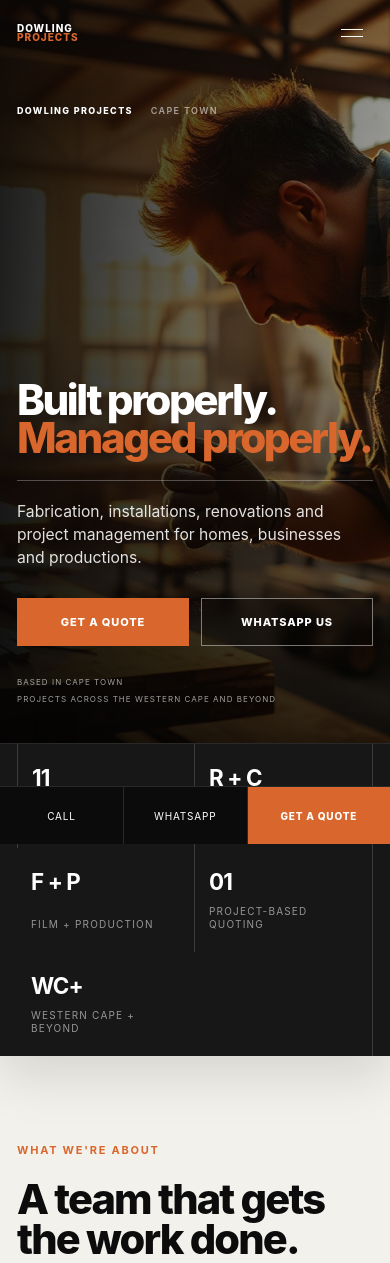
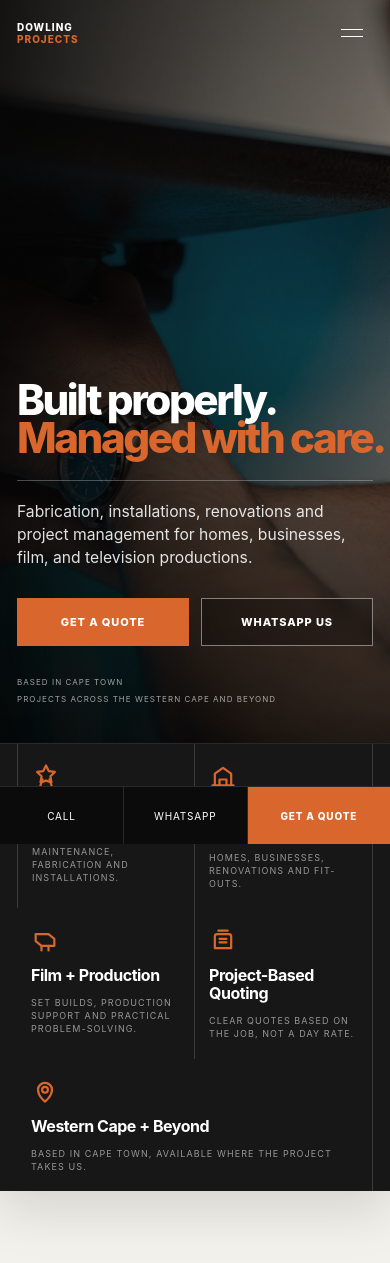
Before and after one commit to jaenpierredowling/dowling-projects, a website: page index.html in a window 390 px wide. Shown: the top 1263 px of the page. Drawn offline with Linux system fonts and the light colour scheme.

Commit message:
Refine content, icons, hover states and imagery

```diff
--- a/index.html
+++ b/index.html
@@ -5,10 +5,10 @@
   <meta name="viewport" content="width=device-width, initial-scale=1" />
   <meta name="theme-color" content="#0d0d0d" />
   <meta name="description" content="Dowling Projects provides maintenance, renovations, installations, custom builds, fabrication and project management across the Western Cape and beyond." />
-  <meta property="og:title" content="Dowling Projects | Built properly. Managed properly." />
-  <meta property="og:description" content="Fabrication, installations, renovations and project management for homes, businesses and productions." />
+  <meta property="og:title" content="Dowling Projects | Built properly. Managed with care." />
+  <meta property="og:description" content="Fabrication, installations, renovations and project management for homes, businesses, film, and television productions." />
   <meta property="og:type" content="website" />
-  <title>Dowling Projects | Built properly. Managed properly.</title>
+  <title>Dowling Projects | Built properly. Managed with care.</title>
   <link rel="stylesheet" href="styles.css" />
   <script type="application/ld+json">
   {
@@ -17,7 +17,7 @@
     "name": "Dowling Projects",
     "telephone": "+27 62 411 4413",
     "areaServed": ["Western Cape", "Northern Cape", "Southern Cape"],
-    "description": "Maintenance, renovations, installations, custom builds, fabrication and project management for homes, businesses and productions.",
+    "description": "Maintenance, renovations, installations, custom builds, fabrication and project management for homes, businesses, film, and television productions.",
     "founder": {
       "@type": "Person",
       "name": "Anro Dowling"
@@ -59,13 +59,12 @@
       <div class="hero-media" aria-hidden="true"></div>
       <div class="hero-shade" aria-hidden="true"></div>
       <div class="hero-content container">
-        <div class="hero-kicker reveal">DOWLING PROJECTS <span>CAPE TOWN</span></div>
-        <h1 id="hero-title" class="hero-title reveal">
+<h1 id="hero-title" class="hero-title reveal">
           <span class="hero-line hero-white">Built properly.</span>
-          <span class="hero-line hero-orange">Managed properly.</span>
+          <span class="hero-line hero-orange">Managed with care.</span>
         </h1>
         <div class="hero-bottom reveal">
-          <p>Fabrication, installations, renovations and project management for homes, businesses and productions.</p>
+          <p>Fabrication, installations, renovations and project management for homes, businesses, film, and television productions.</p>
           <div class="hero-actions">
             <a class="button button-primary" href="#contact">Get a Quote</a>
             <a class="button button-ghost" href="https://wa.me/27624114413?text=Hi%20Anro%2C%20I%27d%20like%20to%20enquire%20about%20a%20project." target="_blank" rel="noopener">WhatsApp Us</a>
@@ -78,13 +77,43 @@
       </div>
     </section>
 
-    <section class="capability-rail" aria-label="Business highlights">
+        <section class="capability-rail" aria-label="Business highlights">
       <div class="container capability-grid">
-        <div class="capability-item reveal"><strong>11</strong><span>Years experience</span></div>
-        <div class="capability-item reveal"><strong>R + C</strong><span>Residential + commercial</span></div>
-        <div class="capability-item reveal"><strong>F + P</strong><span>Film + production</span></div>
-        <div class="capability-item reveal"><strong>01</strong><span>Project-based quoting</span></div>
-        <div class="capability-item reveal"><strong>WC+</strong><span>Western Cape + beyond</span></div>
+        <div class="capability-item reveal">
+          <div class="capability-icon" aria-hidden="true">
+            <svg viewBox="0 0 24 24" fill="none"><path d="M12 3l2.35 4.76 5.25.76-3.8 3.7.9 5.23L12 15.95 7.3 17.45l.9-5.23-3.8-3.7 5.25-.76L12 3Z"/><path d="M9 14.8 7 21m8-6.2 2 6.2"/></svg>
+          </div>
+          <strong>11 Years Experience</strong>
+          <span>Hands-on across maintenance, fabrication and installations.</span>
+        </div>
+        <div class="capability-item reveal">
+          <div class="capability-icon" aria-hidden="true">
+            <svg viewBox="0 0 24 24" fill="none"><path d="M3 20h18"/><path d="M5 20V10l7-5 7 5v10"/><path d="M9 20v-5h6v5"/></svg>
+          </div>
+          <strong>Residential + Commercial</strong>
+          <span>Homes, businesses, renovations and fit-outs.</span>
+        </div>
+        <div class="capability-item reveal">
+          <div class="capability-icon" aria-hidden="true">
+            <svg viewBox="0 0 24 24" fill="none"><path d="M4 7h11l5 4v6H9l-5-4V7Z"/><path d="M9 17v4"/><path d="M15 17v4"/></svg>
+          </div>
+          <strong>Film + Production</strong>
+          <span>Set builds, production support and practical problem-solving.</span>
+        </div>
+        <div class="capability-item reveal">
+          <div class="capability-icon" aria-hidden="true">
+            <svg viewBox="0 0 24 24" fill="none"><path d="M8 4h8"/><path d="M7 7h10a2 2 0 0 1 2 2v10H5V9a2 2 0 0 1 2-2Z"/><path d="M9 11h6"/><path d="M9 14h6"/></svg>
+          </div>
+          <strong>Project-Based Quoting</strong>
+          <span>Clear quotes based on the job, not a day rate.</span>
+        </div>
+        <div class="capability-item reveal">
+          <div class="capability-icon" aria-hidden="true">
+            <svg viewBox="0 0 24 24" fill="none"><path d="M12 21s6-4.35 6-10a6 6 0 1 0-12 0c0 5.65 6 10 6 10Z"/><path d="M12 13.5a2.5 2.5 0 1 0 0-5 2.5 2.5 0 0 0 0 5Z"/></svg>
+          </div>
+          <strong>Western Cape + Beyond</strong>
+          <span>Based in Cape Town, available where the project takes us.</span>
+        </div>
       </div>
     </section>
 
@@ -106,7 +135,7 @@
       <div class="container">
         <div class="section-topline reveal">
           <span class="eyebrow">OUR SERVICES</span>
-          <h2 id="services-title">Practical capability, from first call to finished job.</h2>
+          <h2 id="services-title">Practical expertise, from first call to final handover.</h2>
         </div>
         <div class="services-grid">
           <article class="service reveal">
@@ -158,7 +187,7 @@
           <h2 id="experience-title">11 years of practical experience.</h2>
           <p>Our experience covers a wide range of technical, practical and project-based work.</p>
           <figure class="experience-image">
-            <img src="assets/fabrication-placeholder.png" alt="Close-up fabrication work, placeholder image to be replaced with a Dowling Projects photograph" />
+            <img src="assets/experience-solar.jpg" alt="Solar installation work completed by Dowling Projects" />
           </figure>
         </div>
         <div class="project-list reveal">
@@ -180,8 +209,7 @@
     <section class="pricing-section">
       <div class="container pricing-grid">
         <div class="pricing-title reveal">
-          <span class="eyebrow eyebrow-orange">HOW WE PRICE</span>
-          <h2>Exceptional workmanship and fair pricing.</h2>
+                    <h2>Exceptional workmanship and fair pricing.</h2>
         </div>
         <div class="pricing-copy reveal">
           <p class="lead">Every job is different.</p>
@@ -195,7 +223,7 @@
       <div class="container">
         <div class="section-topline reveal">
           <span class="eyebrow">HOW WE QUOTE</span>
-          <h2 id="process-title">Simple from the first message.</h2>
+          <h2 id="process-title">Straightforward from the start.</h2>
         </div>
         <div class="process-line" aria-hidden="true"></div>
         <div class="process-grid">
@@ -225,8 +253,8 @@
 
     <section class="about section-stone" id="about" aria-labelledby="about-title">
       <div class="about-image reveal">
-        <img src="assets/anro-placeholder.jpg" alt="Placeholder portrait to be replaced with a photograph of Anro Dowling" />
-        <div class="image-label">Photo placeholder<br />Replace with Anro</div>
+        <img src="assets/about-anro.jpg" alt="Anro Dowling working on a custom cabinet installation" />
+        <div class="image-label">ANRO DOWLING<br />DOWLING PROJECTS</div>
       </div>
       <div class="about-copy reveal">
         <span class="eyebrow">ABOUT DOWLING PROJECTS</span>
@@ -285,7 +313,7 @@
     <section class="contact section-light" id="contact" aria-labelledby="contact-title">
       <div class="container contact-grid">
         <div class="contact-copy reveal">
-          <span class="eyebrow">START A CONVERSATION</span>
+          <span class="eyebrow">START A PROJECT</span>
           <h2 id="contact-title">Have a project in mind?</h2>
           <p>Tell us what needs to be done. You do not need to know which contractor, supplier or trade you need before getting in touch.</p>
           <div class="contact-actions">
--- a/styles.css
+++ b/styles.css
@@ -66,8 +66,8 @@ button, a { -webkit-tap-highlight-color: transparent; }
 }
 .site-header.scrolled .nav-shell { height: 68px; }
 .wordmark {
-  justify-self: start; display: inline-flex; flex-direction: column; gap: 0;
-  font-size: 12px; line-height: .92; font-weight: 850; letter-spacing: .1em;
+  justify-self: start; display: inline-flex; flex-direction: column; gap: 3px;
+  font-size: 12px; line-height: .9; font-weight: 850; letter-spacing: .1em;
 }
 .wordmark span:last-child { color: var(--orange); }
 .desktop-nav { display: flex; gap: clamp(20px, 2.4vw, 38px); align-items: center; }
@@ -93,14 +93,14 @@ button, a { -webkit-tap-highlight-color: transparent; }
   position: relative; min-height: 790px; height: min(94vh, 980px); overflow: hidden; background: #090909; color: #fff;
 }
 .hero-media {
-  position: absolute; inset: 0; background-image: url("assets/hero-placeholder.jpg"); background-size: cover;
-  background-position: center 43%; transform: scale(1.035); will-change: transform;
+  position: absolute; inset: 0; background-image: url("assets/hero-anro.jpg"); background-size: cover;
+  background-position: 62% center; transform: scale(1.035); will-change: transform;
 }
 .hero-shade {
   position: absolute; inset: 0;
   background:
-    linear-gradient(90deg, rgba(5,5,5,.88) 0%, rgba(5,5,5,.57) 47%, rgba(5,5,5,.24) 100%),
-    linear-gradient(180deg, rgba(0,0,0,.28) 0%, rgba(0,0,0,.12) 45%, rgba(0,0,0,.76) 100%);
+    linear-gradient(90deg, rgba(5,5,5,.9) 0%, rgba(5,5,5,.62) 46%, rgba(5,5,5,.28) 100%),
+    linear-gradient(180deg, rgba(0,0,0,.34) 0%, rgba(0,0,0,.18) 45%, rgba(0,0,0,.78) 100%);
 }
 .hero-content {
   position: relative; z-index: 2; height: 100%; padding-top: calc(var(--header-h) + 75px); padding-bottom: 64px;
@@ -125,17 +125,23 @@ button, a { -webkit-tap-highlight-color: transparent; }
 .hero-actions { display: flex; align-items: center; gap: 12px; justify-content: flex-end; }
 .button {
   min-height: 48px; padding: 0 22px; display: inline-flex; align-items: center; justify-content: center;
+  position: relative; overflow: hidden; isolation: isolate;
   border: 1px solid transparent; border-radius: 0; cursor: pointer;
   font-size: 11px; font-weight: 800; letter-spacing: .08em; text-transform: uppercase;
-  transition: transform .24s var(--ease), background .24s ease, border-color .24s ease, color .24s ease;
+  transition: transform .24s var(--ease), border-color .24s ease, color .24s ease;
 }
+.button::before {
+  content: ""; position: absolute; inset: 0; transform: scaleX(0); transform-origin: left; transition: transform .3s var(--ease); z-index: -1;
+}
+.button:hover::before, .button:focus-visible::before { transform: scaleX(1); }
 .button:hover, .button:focus-visible { transform: translateY(-2px); }
 .button-primary { background: var(--orange); color: #fff; border-color: var(--orange); }
-.button-primary:hover, .button-primary:focus-visible { background: var(--orange-deep); border-color: var(--orange-deep); }
-.button-ghost { color: #fff; border-color: rgba(255,255,255,.45); background: rgba(0,0,0,.12); backdrop-filter: blur(8px); }
-.button-ghost:hover, .button-ghost:focus-visible { border-color: #fff; background: rgba(255,255,255,.08); }
-.button-dark { background: var(--ink); color: #fff; }
-.button-dark:hover, .button-dark:focus-visible { background: #242424; }
+.button-primary::before { background: var(--orange-deep); }
+.button-ghost { color: #fff; border-color: rgba(255,255,255,.45); background: rgba(0,0,0,.26); backdrop-filter: blur(8px); }
+.button-ghost::before { background: var(--orange); }
+.button-ghost:hover, .button-ghost:focus-visible { border-color: var(--orange); }
+.button-dark { background: var(--ink); color: #fff; border-color: var(--ink); }
+.button-dark::before { background: var(--orange); }
 .hero-foot {
   margin-top: 32px; display: flex; justify-content: space-between; gap: 24px;
   font-size: 10px; line-height: 1.2; text-transform: uppercase; letter-spacing: .13em; color: rgba(255,255,255,.62);
@@ -147,8 +153,8 @@ button, a { -webkit-tap-highlight-color: transparent; }
 }
 .capability-grid { display: grid; grid-template-columns: repeat(5, 1fr); }
 .capability-item {
-  min-height: 128px; padding: 28px 22px; border-right: 1px solid var(--line-dark); position: relative;
-  display: flex; flex-direction: column; justify-content: space-between; overflow: hidden;
+  min-height: 158px; padding: 24px 22px 22px; border-right: 1px solid var(--line-dark); position: relative;
+  display: grid; align-content: start; gap: 16px; overflow: hidden;
 }
 .capability-item:first-child { border-left: 1px solid var(--line-dark); }
 .capability-item::after {
@@ -156,8 +162,10 @@ button, a { -webkit-tap-highlight-color: transparent; }
   transition: width .35s var(--ease);
 }
 .capability-item:hover::after { width: 100%; }
-.capability-item strong { font-size: clamp(1.4rem, 2vw, 2.2rem); font-weight: 720; letter-spacing: -.04em; color: #fff; }
-.capability-item span { max-width: 130px; font-size: 10px; line-height: 1.35; text-transform: uppercase; letter-spacing: .12em; color: rgba(255,255,255,.55); }
+.capability-icon { width: 32px; height: 32px; color: var(--orange); }
+.capability-icon svg { width: 100%; height: 100%; stroke: currentColor; stroke-width: 1.9; stroke-linecap: round; stroke-linejoin: round; }
+.capability-item strong { font-size: clamp(1rem, 1.45vw, 1.25rem); line-height: 1.15; font-weight: 720; letter-spacing: -.03em; color: #fff; }
+.capability-item span { max-width: 190px; font-size: 10px; line-height: 1.45; text-transform: uppercase; letter-spacing: .12em; color: rgba(255,255,255,.55); }
 
 .intro { padding: 128px 0 112px; }
 .intro-grid { display: grid; grid-template-columns: .85fr 1.15fr; gap: clamp(60px, 10vw, 150px); align-items: start; }
@@ -217,7 +225,7 @@ button, a { -webkit-tap-highlight-color: transparent; }
 .pricing-section { background: var(--orange); color: #fff; padding: 86px 0 92px; }
 .pricing-grid { display: grid; grid-template-columns: 1fr 1fr; gap: clamp(70px, 10vw, 160px); }
 .pricing-title h2 { font-size: clamp(2.7rem, 5vw, 5.2rem); }
-.pricing-copy { padding-top: 25px; }
+.pricing-copy { padding-top: 14px; }
 .pricing-copy p { margin: 0 0 18px; max-width: 650px; font-size: 1rem; line-height: 1.67; color: rgba(255,255,255,.87); }
 .pricing-copy .lead { color: #fff; }
 .pricing-note { margin-top: 28px !important; padding-left: 18px; border-left: 2px solid rgba(255,255,255,.82); font-size: 12px !important; text-transform: uppercase; letter-spacing: .08em; }
@@ -235,7 +243,7 @@ button, a { -webkit-tap-highlight-color: transparent; }
 
 .about { display: grid; grid-template-columns: 1fr 1fr; min-height: 700px; }
 .about-image { position: relative; overflow: hidden; min-height: 640px; }
-.about-image img { width: 100%; height: 100%; object-fit: cover; object-position: center; transition: transform .9s var(--ease); }
+.about-image img { width: 100%; height: 100%; object-fit: cover; object-position: center 38%; transition: transform .9s var(--ease); }
 .about-image:hover img { transform: scale(1.025); }
 .image-label {
   position: absolute; left: 28px; bottom: 28px; padding: 11px 13px; background: rgba(0,0,0,.72); color: #fff;
@@ -310,6 +318,19 @@ details p { margin: -5px 0 24px; max-width: 620px; font-size: .9rem; line-height
 
 :focus-visible { outline: 2px solid var(--orange); outline-offset: 4px; }
 
+
+.hero-kicker { display: none; }
+.pricing-title { padding-top: 0; }
+@media (max-width: 880px) {
+  .capability-item span { max-width: 100%; }
+}
+@media (max-width: 620px) {
+  .hero-media { background-position: 58% center; }
+  .capability-icon { width: 28px; height: 28px; }
+  .capability-item strong { font-size: 1rem; }
+  .capability-item span { font-size: 9px; }
+}
+
 @media (prefers-reduced-motion: reduce) {
   html { scroll-behavior: auto; }
   *, *::before, *::after { animation-duration: .01ms !important; animation-iteration-count: 1 !important; transition-duration: .01ms !important; scroll-behavior: auto !important; }
@@ -321,7 +342,7 @@ details p { margin: -5px 0 24px; max-width: 620px; font-size: .9rem; line-height
   .container, .nav-shell { width: min(calc(100% - 44px), var(--max)); }
   .desktop-nav { gap: 18px; }
   .hero-title { font-size: clamp(4rem, 10vw, 7.3rem); }
-  .capability-item { padding-inline: 16px; }
+  .capability-item { padding-inline: 18px; }
   .intro-grid, .experience-grid, .contact-grid { gap: 72px; }
   .about-copy { padding: 72px; }
 }
@@ -383,7 +404,7 @@ details p { margin: -5px 0 24px; max-width: 620px; font-size: .9rem; line-height
   .button { padding-inline: 14px; }
   .hero-foot { display: grid; gap: 8px; font-size: 8px; }
   .capability-grid { grid-template-columns: 1fr 1fr; }
-  .capability-item { min-height: 104px; padding: 20px 14px; }
+  .capability-item { min-height: 132px; padding: 18px 14px; gap: 12px; }
   .capability-item:nth-child(5) { grid-column: auto; }
   .capability-item:last-child { grid-column: 1 / -1; }
   .intro, .experience, .quote-process, .contact { padding-block: 82px; }
```
Also changed, not shown: assets/about-anro.jpg (added), assets/experience-solar.jpg (added), assets/hero-anro.jpg (added).
